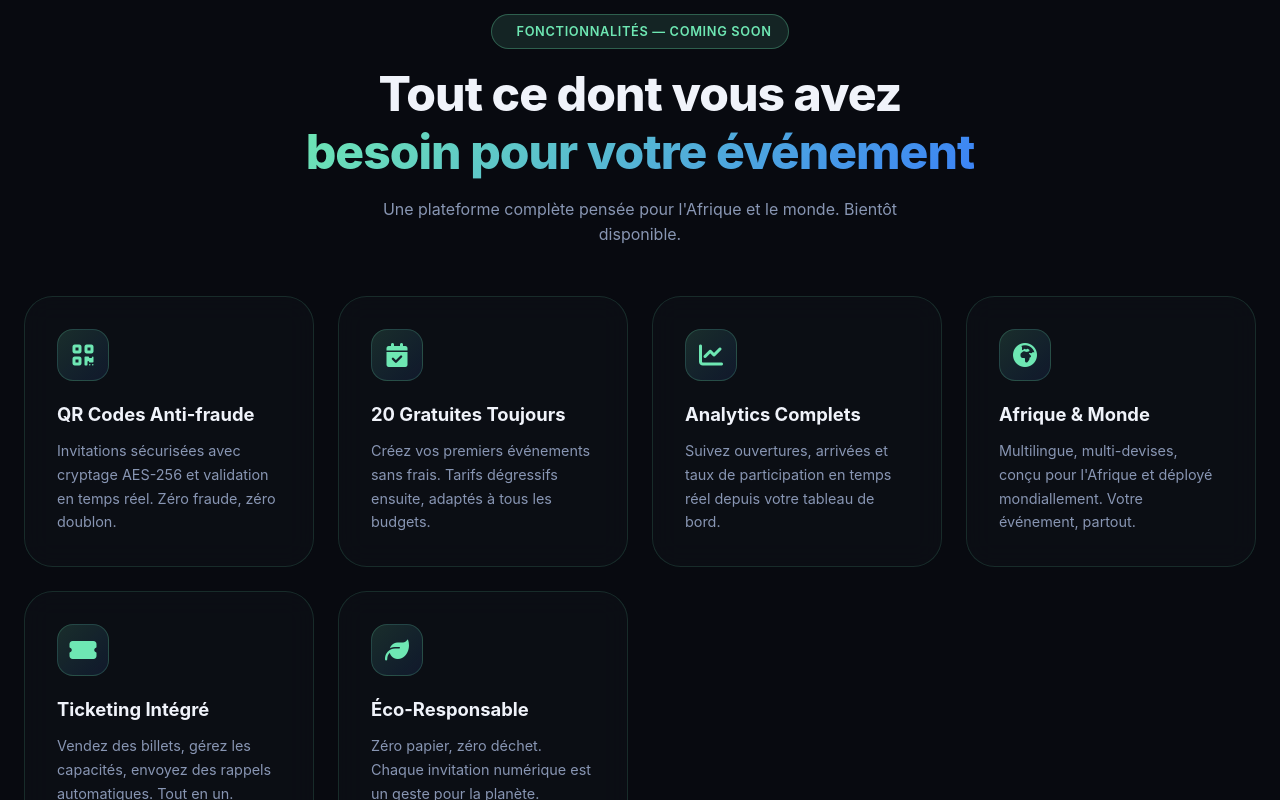
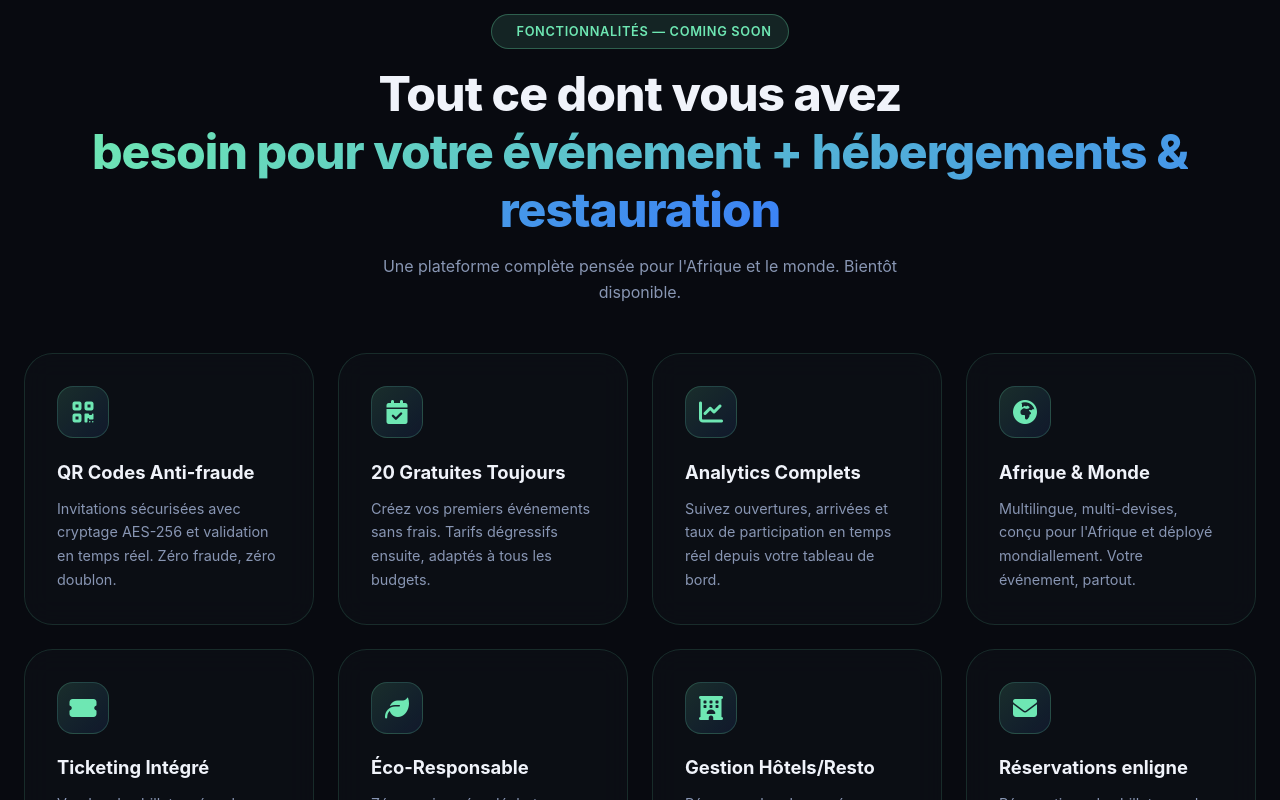
Before and after one commit to gentil-lenoir/Quevvy-CommingSoon-FrontEnd, a React (Create React App) app: page / in a window 1280 px wide. Shown: the part 960-1760 px from the top of the page. Built offline with nearby package versions, Linux system fonts and the light colour scheme.

Commit message:
Adding dome changes

```diff
--- a/src/views/Home.tsx
+++ b/src/views/Home.tsx
@@ -101,7 +101,11 @@ export default function Home() {
     { icon: "fas fa-globe-africa", title: "Afrique & Monde", desc: "Multilingue, multi-devises, conçu pour l'Afrique et déployé mondiallement. Votre événement, partout.", delay: "0.4s" },
     { icon: "fas fa-ticket-alt", title: "Ticketing Intégré", desc: "Vendez des billets, gérez les capacités, envoyez des rappels automatiques. Tout en un.", delay: "0.5s" },
     { icon: "fas fa-leaf", title: "Éco-Responsable", desc: "Zéro papier, zéro déchet. Chaque invitation numérique est un geste pour la planète.", delay: "0.6s" },
+    { icon: "fas fa-hotel", title: "Gestion Hôtels/Resto", desc: "Réservez chambres, gérez disponibilités et paiements. Intégration OTA en temps réel pour tous vos événements.", delay: "0.7s" },
+    { icon: "fas fa-envelope", title: "Réservations enligne", desc: "Réservations des billets sur des événements publics, réservations sur des hôtels et autres...", delay: "0.8s" },
   ];
+
+
 
   return (
     <>
@@ -199,7 +203,7 @@ export default function Home() {
               letterSpacing: "-0.02em", lineHeight: 1.2,
             }}>
               Tout ce dont vous avez<br />
-              <span className="gradient-text">besoin pour votre événement</span>
+              <span className="gradient-text">besoin pour votre événement + hébergements & restauration</span>
             </h2>
             <p style={{ color: "#8896B3", marginTop: "1rem", fontSize: "1rem", maxWidth: 540, margin: "1rem auto 0" }}>
               Une plateforme complète pensée pour l'Afrique et le monde. Bientôt disponible.
```
Also changed, not shown: 1 other file (tests, documents, lock files or other folders).
